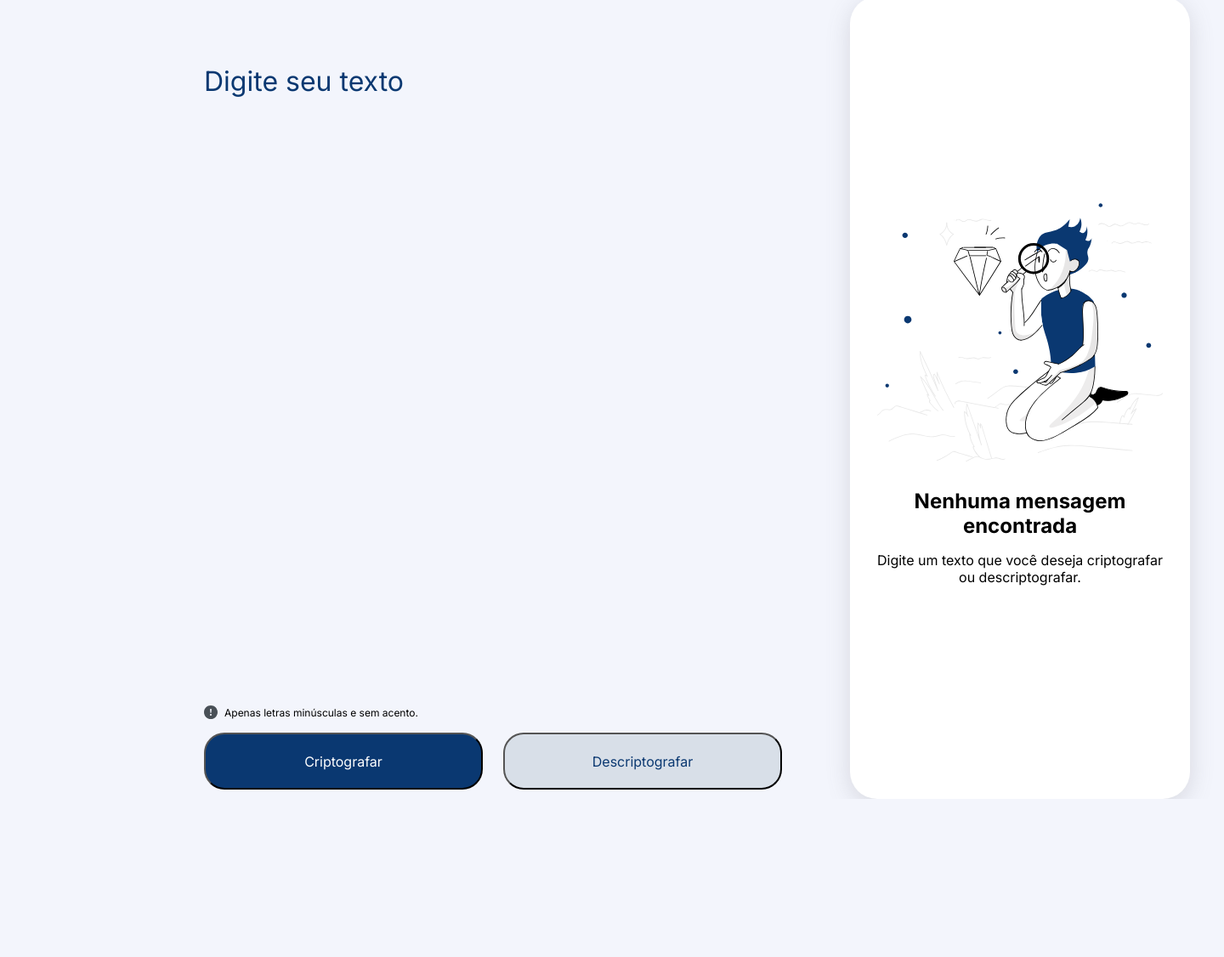
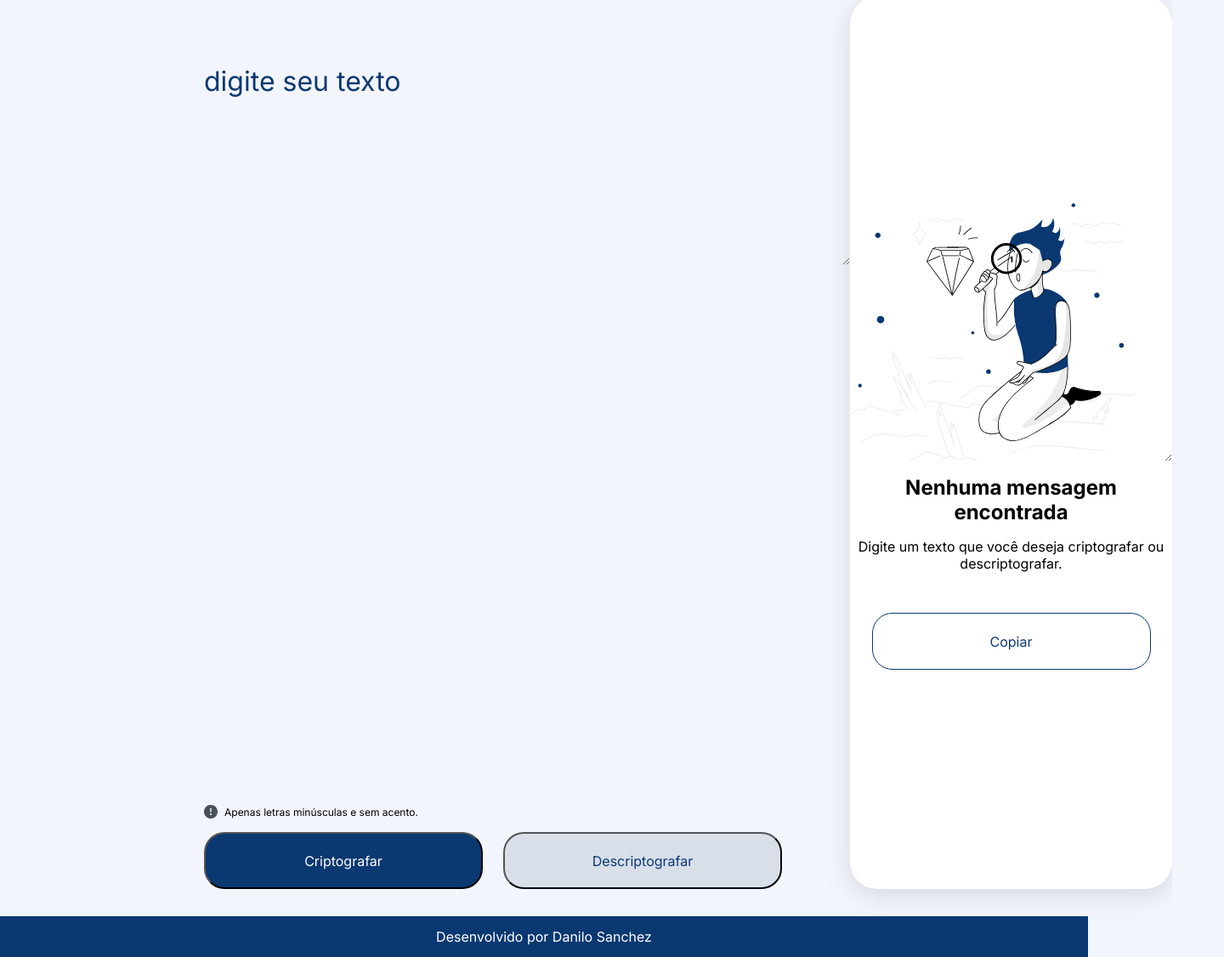
Before and after one commit to danilosanchez-dev/decodificador-challenge-one, a plain HTML site: page index.html in a window 1280 px wide. Shown: the part 136-1262 px from the top of the page at 85% size, 1440 px wide, since content can reach past the window. Before the commit the page ends 1076 px from the top, so only its background shows below. Drawn offline with Linux system fonts and the light colour scheme.

Commit message:
Finalizada a versão 1 Desktop

```diff
--- a/index.html
+++ b/index.html
@@ -13,26 +13,25 @@
     <main class="principal">
         <h1 class="principal__titulo">Decodificador de Texto</h1>
         <section class="principal__conteudo">
-            <input type="text" name="texto" class="principal__conteudo__texto" placeholder="Digite seu texto">
+            <textarea class="principal__conteudo__texto" cols="40" rows="4" placeholder="Digite seu texto"></textarea>
             <p class="principal__conteudo__info">
                 <img src="./assets/info.svg" alt="info">
                 Apenas letras minúsculas e sem acento.
             </p>
             <div class="principal__conteudo__botoes">
-                <button class="principal__conteudo__botoes__criptografar" onclick="criptografar()">Criptografar</a>
-                <button class="principal__conteudo__botoes__descriptografar" onclick="descriptografar()">Descriptografar</a>
+                <button class="principal__conteudo__botoes__criptografar" onclick="btnCriptografar()">Criptografar</a>
+                <button class="principal__conteudo__botoes__descriptografar" onclick="btnDescriptografar()">Descriptografar</a>
             </div>
         </section>
-        <aside class="principal__resultado">
-            <img class="principal__resultado__imagem" src="./assets/imagem.svg" alt="pessoa olhando com uma lupa">
-            <div class="principal__resultado__texto">
-                <h2 class="principal__resultado__texto__subtitulo">Nenhuma mensagem encontrada</h2>
-                <p class="principal__resultado__texto__paragrafo">Digite um texto que você deseja criptografar ou descriptografar.</p>
-            </div>
-        </aside>
+        <section class="principal__resultado">
+            <textarea class="principal__resultado__texto" cols="20" rows="10"></textarea>
+            <h2 class="principal__resultado__subtitulo">Nenhuma mensagem encontrada</h2>
+            <p class="principal__resultado__paragrafo">Digite um texto que você deseja criptografar ou descriptografar.</p>
+            <button class="principal__resultado__copiar" onclick="btnCopiar()">Copiar</a>
+        </section>
     </main>
-    <footer>
-
+    <footer class="rodape">
+        <p class="rodape__paragrafo">Desenvolvido por Danilo Sanchez</p>
     </footer>
     <script src="./scripts/script.js"></script>
 </body>
--- a/scripts/script.js
+++ b/scripts/script.js
@@ -1,7 +1,60 @@
-function criptografar(){
-    console.log('Botão criptografar clicado');
-};
+const textArea = document.querySelector('.principal__conteudo__texto');
+const mensagem = document.querySelector('.principal__resultado__texto');
+const mensagemInicialTitulo = document.querySelector('.principal__resultado__subtitulo');
+const mensagemInicialParagrafo = document.querySelector('.principal__resultado__paragrafo');
 
-function descriptografar(){
-    console.log('Botão descriptografar clicado');
-};
+
+function btnCriptografar(){
+    const textoEncriptado = criptografar(textArea.value);
+    mensagem.value = textoEncriptado;
+    textArea.value = "";
+    mensagem.style.setProperty('background-image', 'none');
+    mensagemInicialTitulo.style.setProperty('display', 'none');
+    mensagemInicialParagrafo.style.setProperty('display', 'none');
+}
+
+function criptografar(stringEncriptada){
+
+    let matrizCodigo = [['e', 'enter'], ['i', 'imes'], ['a', 'ai'], ['o', 'ober'], ['u', 'ufat']];
+
+    stringEncriptada = stringEncriptada.toLowerCase();
+
+    for(let i = 0; i < matrizCodigo.length; i++){
+        if (stringEncriptada.includes(matrizCodigo[i][0])){
+            stringEncriptada = stringEncriptada.replaceAll(matrizCodigo[i][0], matrizCodigo[i][1]);
+        }
+
+    }
+
+    return stringEncriptada;
+}
+
+function btnDescriptografar(){
+    const textoDecriptado = descriptografar(textArea.value);
+    mensagem.value = textoDecriptado;
+    textArea.value = "";
+    mensagemInicialTitulo.style.setProperty('display', 'none');
+    mensagemInicialParagrafo.style.setProperty('display', 'none');
+}
+
+function descriptografar(stringDecriptada){
+
+    let matrizCodigo = [['e', 'enter'], ['i', 'imes'], ['a', 'ai'], ['o', 'ober'], ['u', 'ufat']];
+
+    stringDecriptada = stringDecriptada.toLowerCase();
+
+    for(let i = 0; i < matrizCodigo.length; i++){
+        if (stringDecriptada.includes(matrizCodigo[i][1])){
+            stringDecriptada = stringDecriptada.replaceAll(matrizCodigo[i][1], matrizCodigo[i][0]);
+        }
+
+    }
+
+    return stringDecriptada;
+}
+
+function btnCopiar(){
+    mensagemInicialParagrafo.innerHTML = 'Texto copiado para a área de transferência!';
+    mensagemInicialParagrafo.style.removeProperty('display', 'none');
+    navigator.clipboard.writeText(mensagem.value);
+}
--- a/styles/style.css
+++ b/styles/style.css
@@ -16,7 +16,7 @@
 
 body {
     box-sizing: border-box;
-    width: 1440px;
+    width: 100vw;
     background: var(--cor-fundo-pagina);
 }
 
@@ -44,10 +44,15 @@ body {
     font-size: 32px;
     border: none;
     padding: 80px 240px;
+    text-transform: lowercase;
 }
 
 .principal__conteudo__texto::placeholder {
-    color: var(--cor-fundo-botao-criptografar);
+    color: var(--cor-fundo-botao-criptografar)
+}
+
+.principal__conteudo__texto:focus {
+    outline: none;
 }
 
 .principal__conteudo__info {
@@ -99,30 +104,66 @@ body {
     display: flex;
     flex-direction: column;
     width: 400px;
-    height: 944px;
     background-color: #FFFFFF;
+    text-align: center;
+    gap: 16px;
     border-radius: 32px;
     box-shadow: rgba(100, 100, 111, 0.2) 0px 7px 29px 0px;
-}
 
-.principal__resultado__imagem{
-    padding: 243px 32px 0px 32px;
 }
 
 .principal__resultado__texto {
-    display: flex;
-    flex-direction: column;
-    padding: 32px;
-    text-align: center;
-    gap: 16px;
+    border:none;
+    margin-top: 243px;
+    padding: 0px 32px;
+    height: 304px;
+    font-family: var(--fonte-primaria);
+    font-size: 24px;
+    color:#0A3871;
+    background-image: url(../assets/imagem.svg);
+    background-repeat: no-repeat;
 }
 
-.principal__resultado__texto__subtitulo {
+.principal__resultado__texto:focus {
+    outline: none;
+}
+
+.principal__resultado__subtitulo {
     font-family: var(--fonte-primaria);
     font-size: 24px;
 }
 
-.principal__resultado__texto__paragrafo {
+.principal__resultado__paragrafo {
     font-family: var(--fonte-primaria);
     font-size: 16px;
 }
+
+.principal__resultado__copiar {
+    margin: 32px auto;
+    width: 328px;
+    height: 67px;
+    text-decoration: none;
+    font-family: var(--fonte-primaria);
+    color: #0A3871;
+    background-color: #FFFFFF;
+    font-size: 16px;
+    border-radius: 24px;
+    border: 1px solid #0A3871
+}
+
+.rodape {
+    display: flex;
+    margin: 32px 0px 0px 0px;
+    height: 48px;
+    background-color: #0A3871;
+    align-items: center;
+    justify-content: center;
+}
+
+.rodape__paragrafo {
+    font-family: var(--fonte-primaria);
+    font-size: 16px;
+    color:#FFFFFF;
+    text-align: center;
+
+}
```
